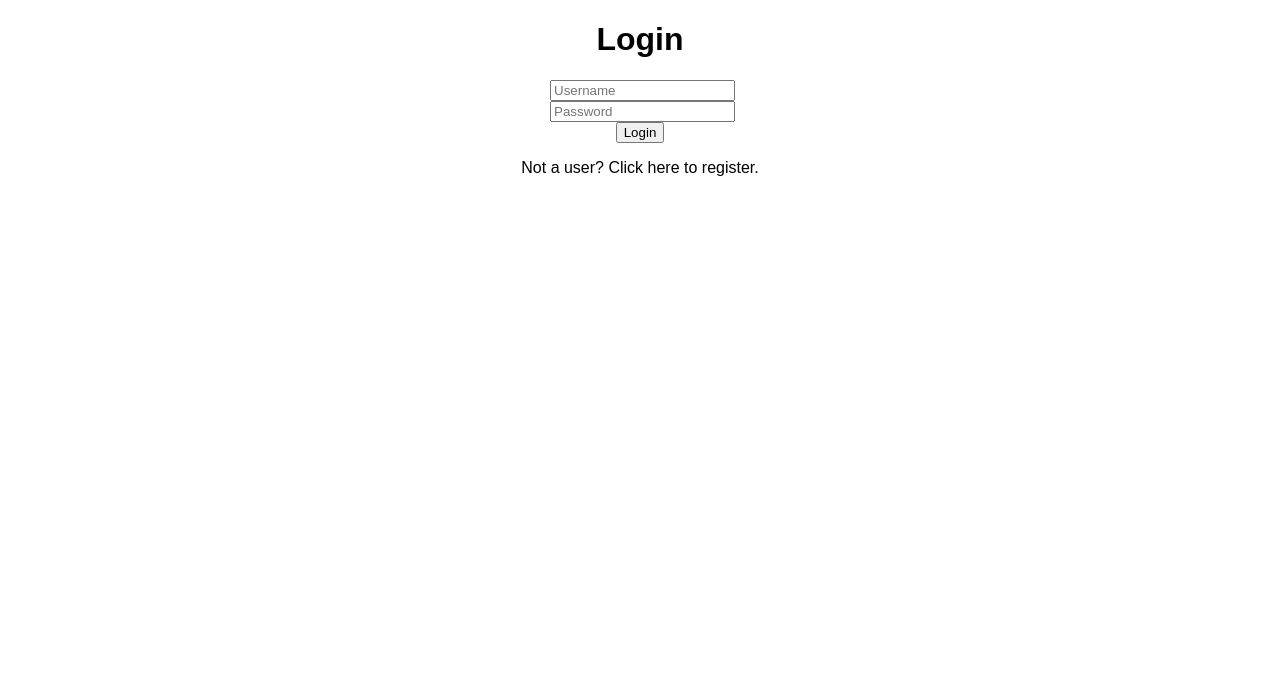
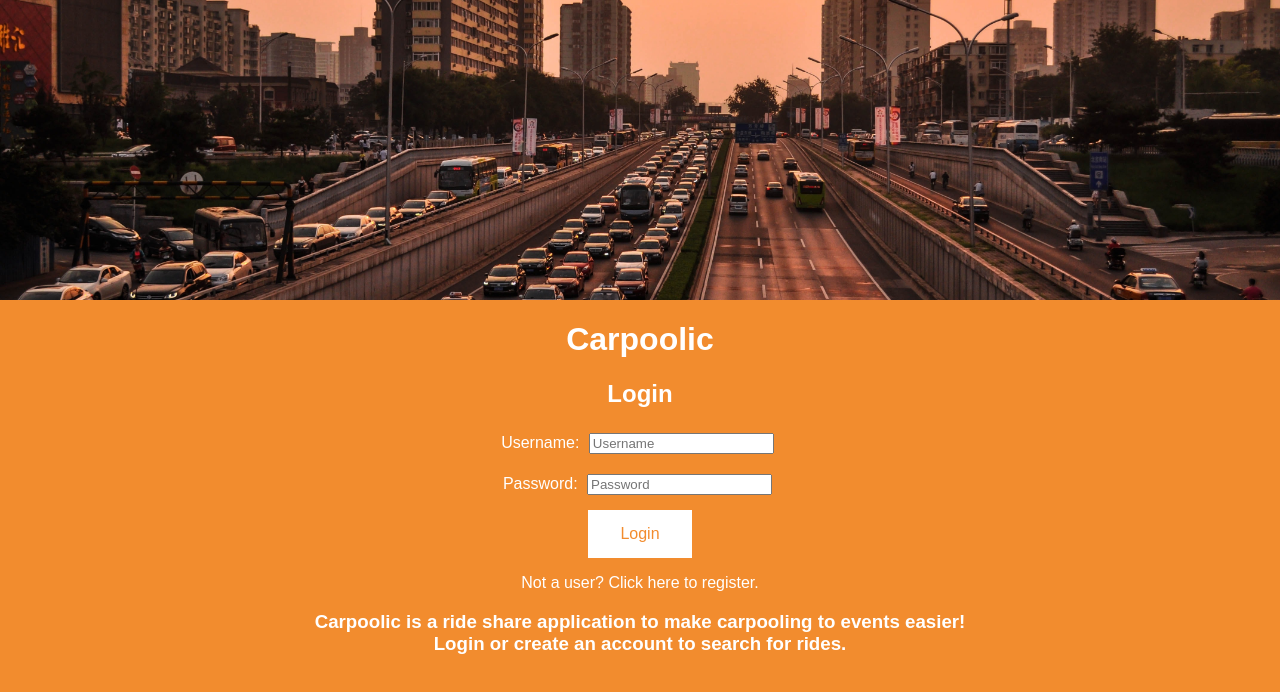
Before and after one commit to BenCharbonneau/carpoolic, a React (Create React App) app: page / in a window 1280 px wide. Shown: the top 692 px of the page. Built offline with nearby package versions, Linux system fonts and the light colour scheme.

Commit message:
added css styling to login-register page

```diff
--- a/src/Login/index.js
+++ b/src/Login/index.js
@@ -1,4 +1,5 @@
 import React, { Component } from 'react';
+import './style.css';
 
 class Login extends Component {
 	constructor(props) {
@@ -79,9 +80,9 @@ class Login extends Component {
 
 	  		inputs = (
 	  			[
-	         		<input key={1} type="text" name="username" placeholder="Username" />,
-	      	 		<input key={2} type="password" name="password" autoComplete="off" placeholder="Password" />,
-	      	 		<button key={3} type="submit">Login</button>
+	         		<label key={1}> Username: <input type="text" name="username" placeholder="Username" /></label>,
+	      	 		<label key={2}> Password: <input type="password" name="password" autoComplete="off" placeholder="Password" /></label>,
+	      	 		<button class="btn" key={3} type="submit">Login</button>
 	        	]
 	  		);
 
@@ -92,10 +93,10 @@ class Login extends Component {
 
 	  		inputs = (
 	  			[
-	         		<input key={1}type="text" name="username" placeholder="Username" />,
-	         		<input key={2} type="password" name="password" autoComplete="off" placeholder="Password" />,
-	         		<input key={3} type="email" name="email" autoComplete="email" placeholder="Email" />,
-	         		<button key={4} type="submit">Register</button>
+	         		<label  key={1}> Username: <input type="text" name="username" placeholder="Username" /></label>,
+	         		<label  key={2}> Password: <input  type="password" name="password" autoComplete="off" placeholder="Password" /></label>,
+	         		<label  key={3}> Email: <input  type="email" name="email" autoComplete="email" placeholder="Email" /></label>,
+	         		<button class="btn" key={4} type="submit">Register</button>
 	        	]
 	  		);
 
@@ -104,12 +105,15 @@ class Login extends Component {
 
 	    return (
 	      <div>
-	      	<h1>{title}</h1>
+	      	<div class="bg"></div>
+	      	<h1> Carpoolic </h1>
+	      	<h2>{title}</h2>
 	      	<p>{this.state.message}</p>
 	      	<form onSubmit={this.setUsername}>
 	      		{inputs}
 	      	</form>
 	        <p onClick={this.flipReg.bind(null,register)} className="link">{link}</p>
+	        <h3 class="intro"> Carpoolic is a ride share application to make carpooling to events easier! <br /> Login or create an account to search for rides. </h3>
 	      </div>
 	    );
     }
--- /dev/null
+++ b/src/Login/style.css
@@ -0,0 +1,35 @@
+body, html {
+	/*height: 100%;*/
+	background-color: #f28c2e;
+	color: white;
+}
+
+.bg {
+	background: url("/images/architecture-auto-automobiles-210182.jpg");
+    height: 300px;
+    background-position: center;
+    background-repeat: no-repeat;
+    background-size: cover;
+    text-align: bottom;
+}
+
+input {
+	margin: 5px;
+}
+
+.link {
+	background-color: #f28c2e;
+	color: white;
+	width: 100vw;
+}
+
+.btn {
+	background-color: white;
+    border: none;
+    color: #f28c2e;;
+    padding: 15px 32px;
+    text-align: center;
+    text-decoration: none;
+    display: inline-block;
+    font-size: 16px;
+}
--- a/src/Modal/style.css
+++ b/src/Modal/style.css
@@ -28,3 +28,14 @@
   overflow: scroll;
   padding: 20px;
 }
+
+button {
+  background-color: #f28c2e;
+    border: none;
+    color: white;
+    padding: 15px 32px;
+    text-align: center;
+    text-decoration: none;
+    display: inline-block;
+    font-size: 16px;
+}
```
Also changed, not shown: public/images/architecture-auto-automobiles-210182.jpg (added).
